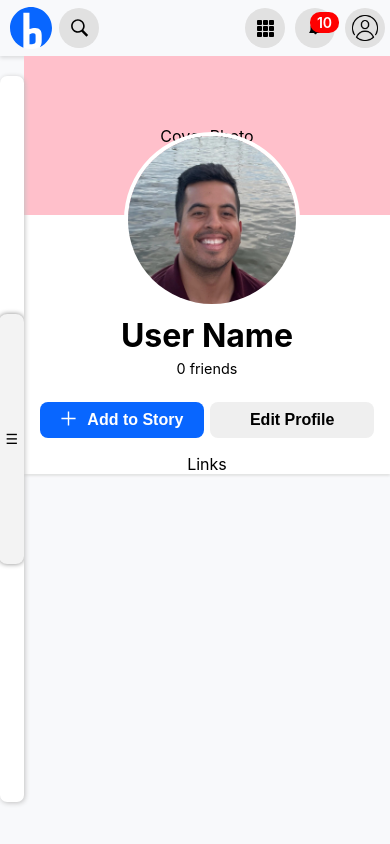
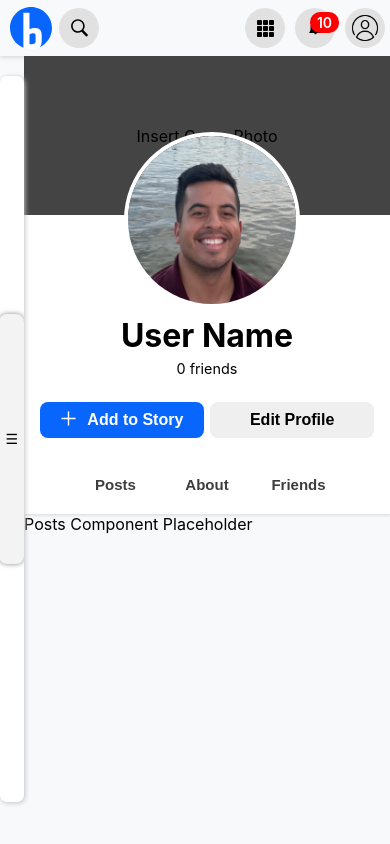
Before and after one commit to Code-Campfire/zenith-masters-8341-client, a React (Create React App) app: page /account in a window 390 px wide. Built offline with nearby package versions, Linux system fonts and the light colour scheme.

Commit message:
Added link buttons with effects and a placeholder for cards on DOM

```diff
--- a/src/components/account-sub-components/Header.js
+++ b/src/components/account-sub-components/Header.js
@@ -1,15 +1,19 @@
 import '../../styles/account-sub-components/header.css';
+import React, { useState } from 'react';
 import AddFriendBtn from './AddFriendBtn';
 import AddToStoryBtn from './AddToStoryBtn';
 import EditProfileBtn from './EditProfileBtn';
 import ProfileImage from './ProfileImage';
 
 export default function Header({ friendListAmount, userObject }) {
+  const [currentPosts, setCurrentPosts] = useState([]);
+  const [currentComponent, setCurrentComponent] = useState('posts');
+
   let userID = true;
 return (
   <>
     <div id="header">
-      <div id='coverBackground'>Cover Photo</div>
+      <div id='coverBackground'>Insert Cover Photo</div>
       <div id='main'>
         <div className='profile-pic-area'>
           <ProfileImage />
@@ -25,8 +29,35 @@ return (
             <EditProfileBtn />
           </div>
         </div>
-      <div id='links'>Links</div>
+      <div id='links'>
+        <button id='posts-btn' className='links-btn' onClick={() => {
+          setCurrentComponent('posts');
+          document.getElementById('about-btn').classList.remove('clicked');
+          document.getElementById('friends-btn').classList.remove('clicked');
+          document.getElementById('posts-btn').classList.add('clicked');
+        }}>Posts</button>
+        <button id='about-btn' className='links-btn' onClick={() => {
+          setCurrentComponent('about');
+          document.getElementById('posts-btn').classList.remove('clicked');
+          document.getElementById('friends-btn').classList.remove('clicked');
+          document.getElementById('about-btn').classList.add('clicked');
+        }}>About</button>
+        <button id='friends-btn' className='links-btn' onClick={() => {
+          setCurrentComponent('friends');
+          document.getElementById('posts-btn').classList.remove('clicked');
+          document.getElementById('about-btn').classList.remove('clicked');
+          document.getElementById('friends-btn').classList.add('clicked');
+        }}>Friends</button>
+      </div>
+      <div id='account-root' />
+      <div>
+        {
+          (currentComponent === 'posts' && <p>Posts Component Placeholder</p>)
+          || (currentComponent === 'about' && <p>About Page Component Placeholder </p>)
+          || (currentComponent === 'friends' && <p>Friends List Component Placeholder</p>)
+        }
+      </div>
     </div>
   </>
-  );
+);
 }
--- a/src/styles/account-sub-components/header.css
+++ b/src/styles/account-sub-components/header.css
@@ -26,7 +26,7 @@ h1 {
 #coverBackground {
 
   display: flex;
-  background-color: pink;
+  background-color: rgb(68, 68, 68);
   justify-content: center;
   align-items: center;
   grid-area: cover;
@@ -109,7 +109,58 @@ h1 {
   display: flex;
   justify-content: center;
   align-items: center;
+  height: 60px;
   background-color: var(--component-cards-color);
   box-shadow: 0px 2px 2px rgb(228, 228, 228);
 }
+
+#posts-btn {
+  font-weight: 600;
+  font-size: 15px;
+  color: var(--font-color);
+  width: 25%;
+  height: 100%;
+  border-width: 3px;
+  background-color: var(--component-cards-color);
+  border-color: transparent;
 }
+#posts-btn.clicked {
+  border-bottom-color: var(--logo-color);
+  border-style: solid;
+  border-radius: 4px;
+  color: var(--logo-color);
+}
+#about-btn {
+  font-weight: 600;
+  font-size: 15px;
+  color: var(--font-color);
+  width: 25%;
+  height: 100%;
+  border-width: 3px;
+  background-color: var(--component-cards-color);
+  border-color: transparent;
+}
+#about-btn.clicked {
+  border-style: solid;
+  border-radius: 4px;
+  border-bottom-color: var(--logo-color);
+  color: var(--logo-color);
+}
+#friends-btn {
+  font-weight: 600;
+  font-size: 15px;
+  color: var(--font-color);
+  width: 25%;
+  height: 100%;
+  border-width: 3px;
+  background-color: var(--component-cards-color);
+  border-color: transparent;
+}
+#friends-btn.clicked {
+  border-style: solid;
+  border-radius: 4px;
+  border-bottom-color: var(--logo-color);
+  color: var(--logo-color);
+}
+
+}
```
